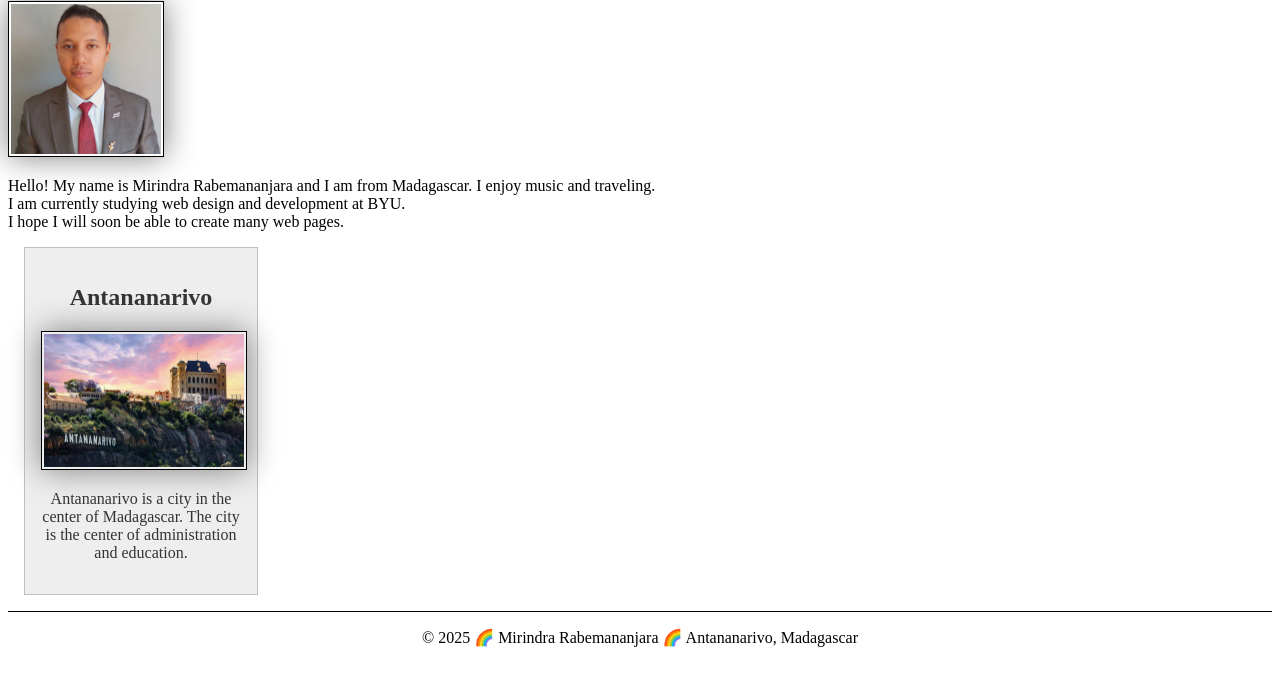
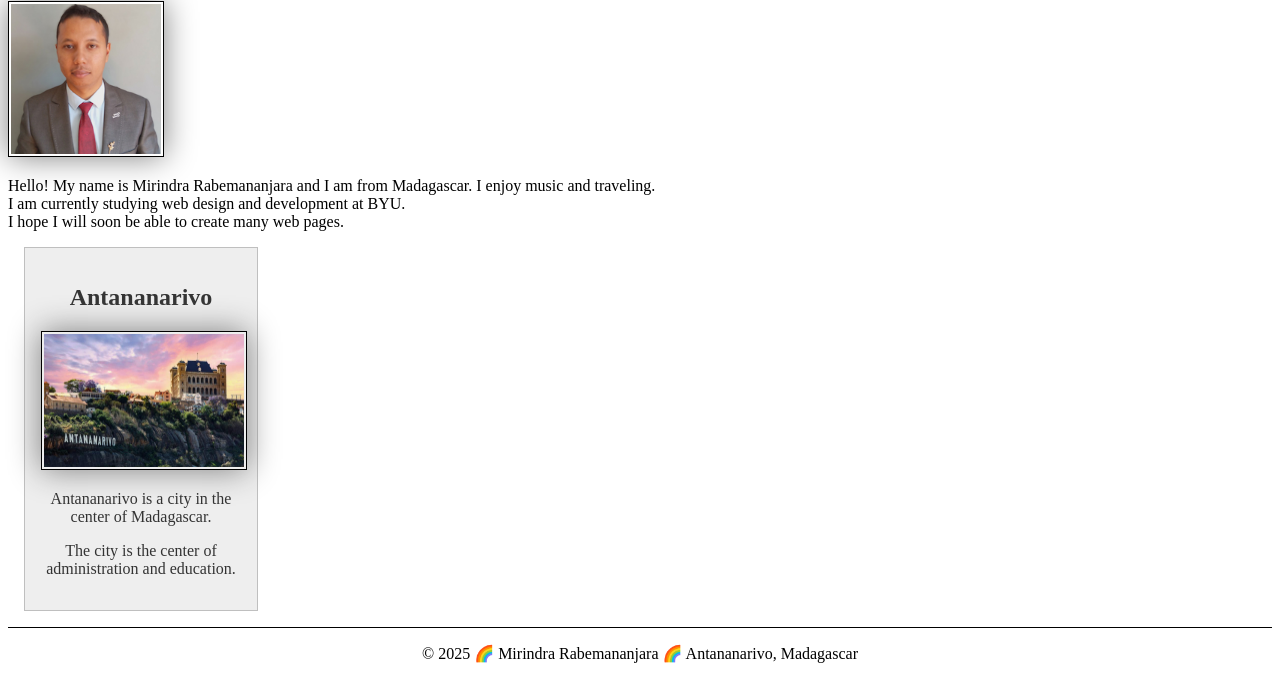
Before and after one commit to Mirindra-dev/wdd130, a plain HTML site: page index.html in a window 1280 px wide. Shown: the part 223-902 px from the top of the page. Drawn offline with Linux system fonts and the light colour scheme.

Commit message:
Paragraph

```diff
--- a/index.html
+++ b/index.html
@@ -27,8 +27,8 @@
         <aside>
             <h2>Antananarivo</h2>
             <img src="images/antananarivo.jpg" alt="Madagascar's capital city" width="200">
-            <p>Antananarivo is a city in the center of Madagascar.
-                The city is the center of administration and education. <br>
+            <p>Antananarivo is a city in the center of Madagascar.</p>
+            <p>The city is the center of administration and education.</p>
             </p>
         </aside>
     </main>
```
